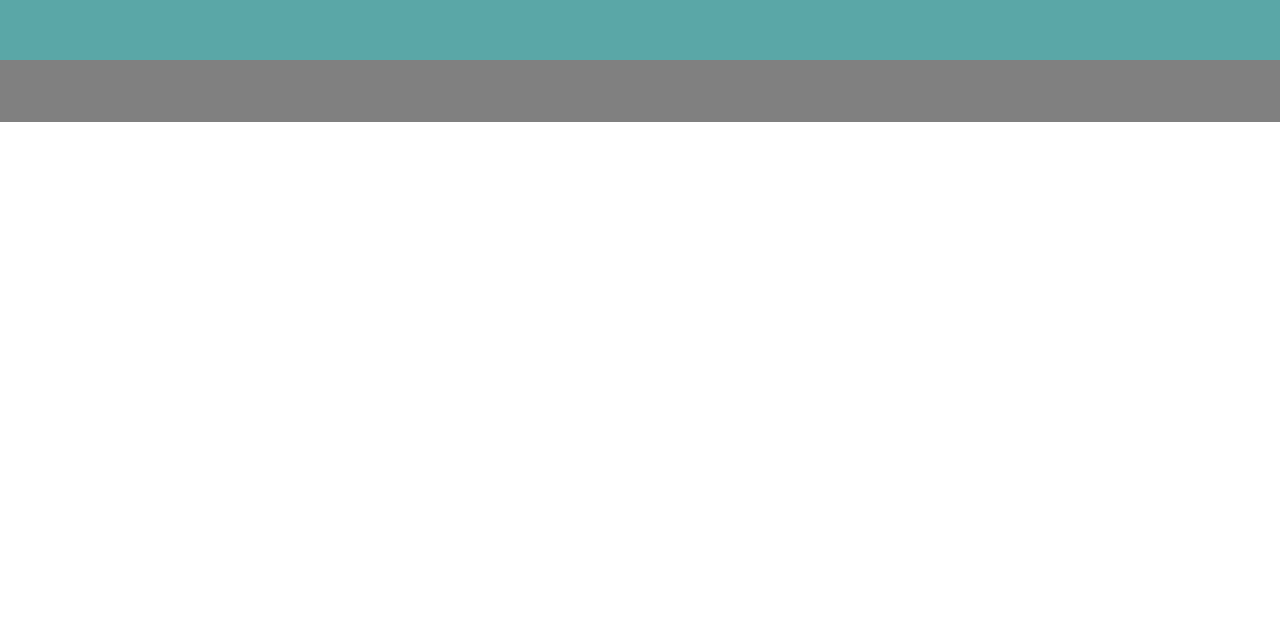
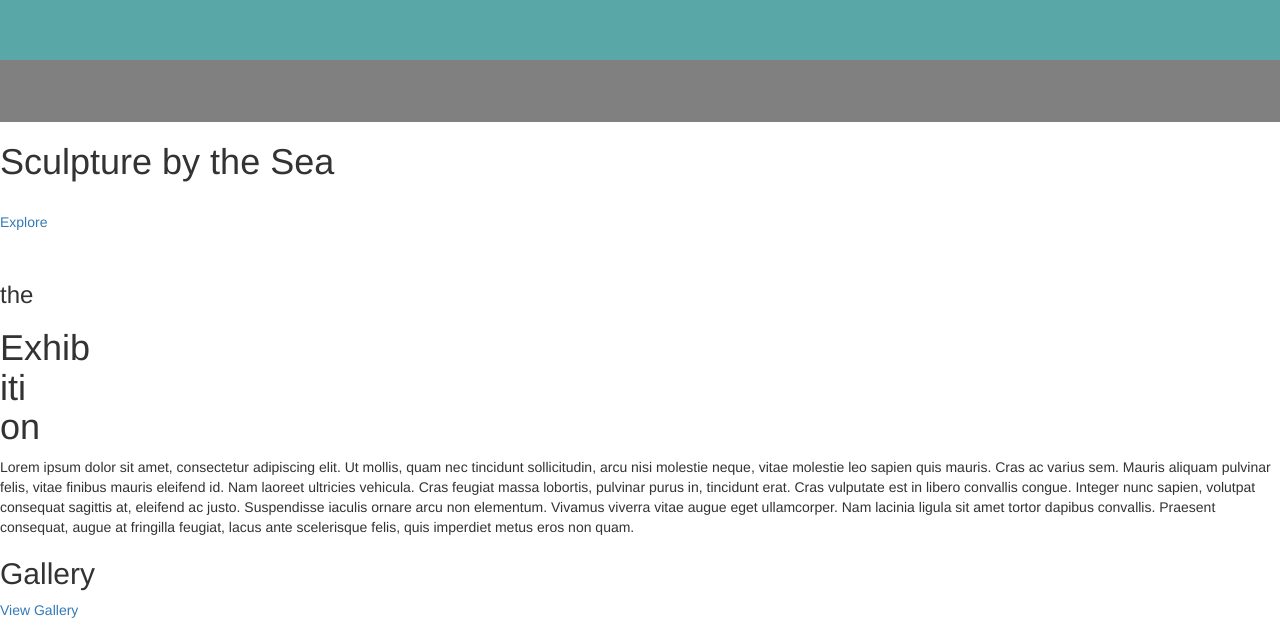
Before and after one commit to lydiafelicia/sculptureSea, a plain HTML site: page index.html in a window 1280 px wide. Shown: the part 740-1370 px from the top of the page. Before the commit the page ends 862 px from the top, so only its background shows below. Drawn offline with nearby package versions, Linux system fonts and the light colour scheme.

Commit message:
added gallery section on index.html

```diff
--- a/index.html
+++ b/index.html
@@ -3,6 +3,7 @@
 <!-- See http://getbootstrap.com/examples/grid/ -->
 <head>
    <meta name="viewport" content="width=device-width, initial-scale=1">
+    <link href='https://fonts.googleapis.com/css?family=Poiret+One' rel='stylesheet' type='text/css'>
 
     <link rel="stylesheet" href="https://maxcdn.bootstrapcdn.com/bootstrap/3.3.5/css/bootstrap.min.css">
     <link rel="stylesheet" type="text/css" href="style.css">
@@ -20,8 +21,12 @@
 		<span>Logo</span>
 		<nav>
 		<ul>
+		<li>Contact</li>
+		<li>Gallery</li>
+		<li>Artists</li>
+		<li>Getting Here</li>
+		<li>Exhibition</li>
 		<li>Home</li>
-		<li>Exhibition</li>
 		</ul>
 		</nav>
 	</header>
@@ -29,6 +34,31 @@
 	<div id="overlay"> </div>
 	<div id ="hero">
 	</div>
+		<div id="hero-center">
+		<h1>Sculpture by the Sea</h1>
+		<br>
+		<p><a href="#">Explore</a></p>
+		</div>
+
+		<div id="exhibition">
+		<br>
+		<h3>the</h3>
+		<h1> Exhib<br>
+			 iti<br>
+			 on<br>
+		</h1>
+		</div>
+		<div id="exhibition-right">
+		<p>Lorem ipsum dolor sit amet, consectetur adipiscing elit. Ut mollis, quam nec tincidunt sollicitudin, arcu nisi molestie neque, vitae molestie leo sapien quis mauris. Cras ac varius sem. Mauris aliquam pulvinar felis, vitae finibus mauris eleifend id. Nam laoreet ultricies vehicula. Cras feugiat massa lobortis, pulvinar purus in, tincidunt erat. Cras vulputate est in libero convallis congue. Integer nunc sapien, volutpat consequat sagittis at, eleifend ac justo. Suspendisse iaculis ornare arcu non elementum. Vivamus viverra vitae augue eget ullamcorper. Nam lacinia ligula sit amet tortor dapibus convallis. Praesent consequat, augue at fringilla feugiat, lacus ante scelerisque felis, quis imperdiet metus eros non quam.
+		</div>
+
+		<div id="gallery-section">
+			<div id="gallery-left">
+			<h2>Gallery</h2>
+			<a href="#">View Gallery</a></p>
+			</div>
+		</div>
+
 	</body>
 
 </html>
```
